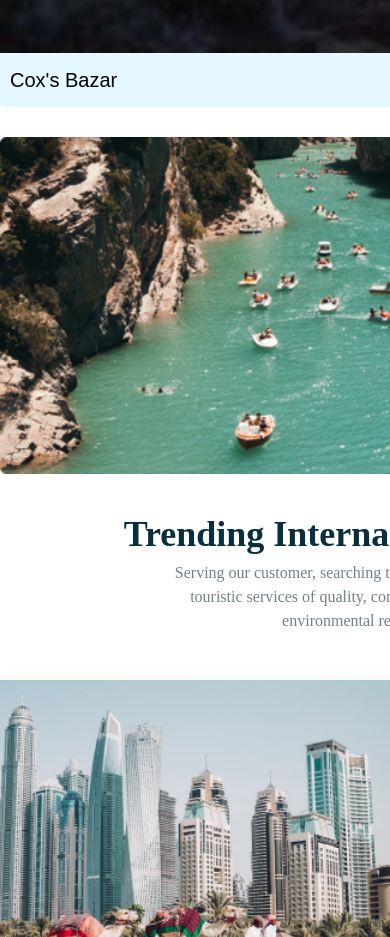
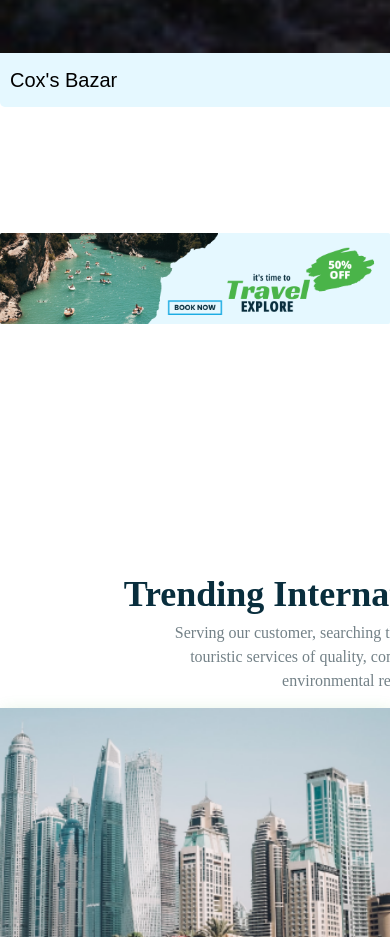
Before and after one commit to Ibrahim-Sikder/softypy, a React (Create React App) app: page / in a window 390 px wide. Shown: the part 4480-5417 px from the top of the page. Built offline with nearby package versions, Linux system fonts and the light colour scheme.

Commit message:
travel-responsive-done

```diff
--- a/src/components/Travel/Travel.css
+++ b/src/components/Travel/Travel.css
@@ -1,6 +1,16 @@
 .travel{
 width: 1440px;
-height: 260px;
+height: 400px;
 border-radius: 5px;
 margin:auto;
+
 }
+.travel img{
+    width:100%;
+}
+
+@media only screen and (max-width:768px){
+    .travel{
+        width:100%;
+    }
+}
--- a/src/components/Travel/Travel.js
+++ b/src/components/Travel/Travel.js
@@ -3,8 +3,10 @@ import './Travel.css';
 import travel from '../../Assets/travel2.png'
 const Travel = () => {
     return (
-        <div className='travel my-20'>
-            <img className='w-full' src={travel} alt="" />
+        <div className='travel py-24'>
+           <div className="mb-24">
+           <img src={travel} alt="" />
+           </div>
         </div>
     );
 };
--- a/src/components/Trending/Trending.js
+++ b/src/components/Trending/Trending.js
@@ -5,8 +5,8 @@ import trending2 from "../../Assets/trendin2.png";
 import trending3 from "../../Assets/trendin3.png";
 const Trending = () => {
   return (
-    <div className="py-20 destination">
-      <div className="trendingHead pb-8">
+    <div className=" destination my-24">
+      <div className="trendingHead">
         <h2>Trending International Destinations</h2>
         <p>
 
```
